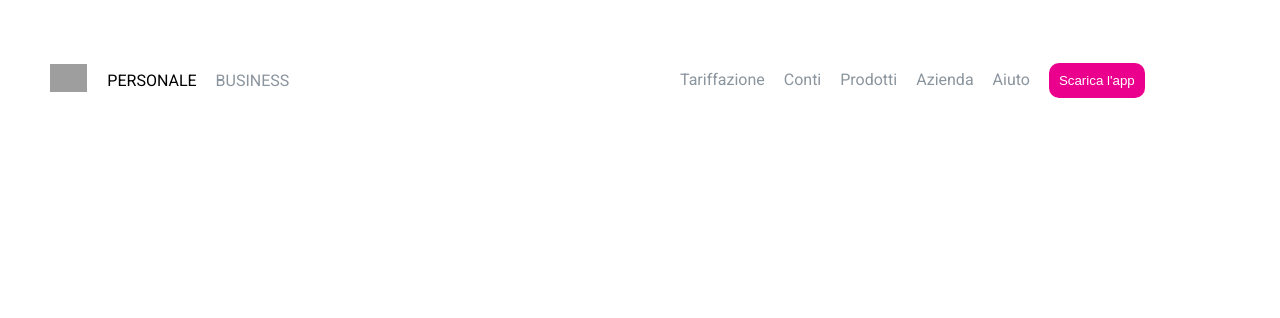
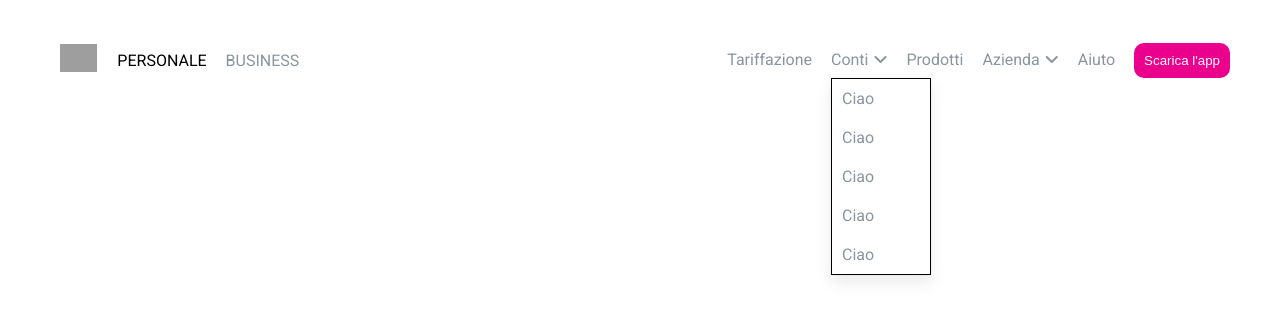
Before and after one commit to federicobartoli/js-html-css-revolut, a plain HTML site: page index.html in a window 1280 px wide. Both pictures are taken after a click on the link "Conti". Drawn offline with nearby package versions, Linux system fonts and the light colour scheme; grey boxes are pictures that could not be loaded.

Commit message:
Continuo esercizio

```diff
--- a/css/style.css
+++ b/css/style.css
@@ -10,7 +10,7 @@ header {
 }
 
 .mc-menu{
-     margin: 40px 0px 40px;
+     margin: 20px 0px 20px;
      height: 80px;
      /* background-color: red; */
 
@@ -22,6 +22,7 @@ header {
      display: flex;
      /* justify-content: center; */
      align-items: center;
+     padding-left: 10px;
 }
 
 .mc-menu-sx img {
@@ -36,6 +37,9 @@ header {
      display: flex;
      align-items: center;
      height: 100%;
+     padding-right: 10px;
+     flex-direction: row-reverse;
+     position: relative;
 }
 
 .mc-nav-margin{
@@ -66,6 +70,54 @@ header {
      text-transform: capitalize;
 }
 
+.mc-nav .mc-open-menu::after {
+     font-family: 'FontAwesome';
+     padding-left: 5px;
+     content: '\f107';
+     font-weight: 900;
+     transition: transform 0.5s;
+
+}
+
+.mc-dropdown{
+     display: inline;
+     position: relative;
+}
+.mc-dropdown2{
+     display: inline;
+     position: relative;
+}
+
+.mc-dropdown-content {
+     display: none;
+     position: absolute;
+     width: 100px;
+     left: 0px;
+     border: 1px solid black;
+     background: white;
+     box-shadow: rgba(0, 0, 0, 0.04) 0px 0px 4px 0px, rgba(0, 0, 0, 0.08) 0px 8px 16px 0px;
+}
+
+.mc-dropdown-content.mc-active{
+     display: block;
+}
+
+.mc-dropdown-content.mc-active2{
+     display: block;
+}
+
+
+.mc-dropdown-item a {
+     display: flex;
+     width: 100%;
+     text-decoration: none;
+     color: #8b959e;
+     padding: 10px;
+     transition: all 0.2s ease 0s;
+}
+
+
+
 #pg-active {
      color:black;
 }
--- a/index.html
+++ b/index.html
@@ -3,7 +3,7 @@
   <head>
      <meta charset="utf-8">
      <meta name="viewport" content="width=device-width, initial">
-     <title>Snack</title>
+     <title>Revolut</title>
      <script src="https://ajax.googleapis.com/ajax/libs/jquery/3.4.1/jquery.min.js"></script>
      <script src="https://use.fontawesome.com/667f01847b.js"></script>
     <link rel="stylesheet" href="css/12fwfede.css">
@@ -23,12 +23,30 @@
                              </div>
                           </div>
 
-                          <div class="col-xs-offset-1 col-xs-6 mc-menu-dx">
+                          <div class="col-xs-7 mc-menu-dx">
                               <div class="mc-nav mc-capitalize mc-nav-margin">
                                    <a href="#">tariffazione</a>
-                                   <a href="#">conti</a>
-                                   <a href="#">prodotti</a>
-                                   <a href="#">azienda</a>
+                                        <div class="mc-dropdown">
+                                             <a class="mc-open-menu" href="#">conti</a>
+                                             <div class="mc-dropdown-content">
+                                                     <div class="mc-dropdown-item"><a href="">ciao</a></div>
+                                                     <div class="mc-dropdown-item"><a href="">ciao</a></div>
+                                                     <div class="mc-dropdown-item"><a href="">ciao</a></div>
+                                                     <div class="mc-dropdown-item"><a href="">ciao</a></div>
+                                                     <div class="mc-dropdown-item"><a href="">ciao</a></div>
+                                             </div>
+                                        </div>
+                                        <a class=""href="#">Prodotti</a>
+                                   <div class="mc-dropdown2">
+                                        <a class="mc-open-menu" href="#">azienda</a>
+                                        <div class="mc-dropdown-content">
+                                                <div class="mc-dropdown-item"><a href="">ciao</a></div>
+                                                <div class="mc-dropdown-item"><a href="">ciao</a></div>
+                                                <div class="mc-dropdown-item"><a href="">ciao</a></div>
+                                                <div class="mc-dropdown-item"><a href="">ciao</a></div>
+                                                <div class="mc-dropdown-item"><a href="">ciao</a></div>
+                                        </div>
+                                   </div>
                                    <a href="#">aiuto</a>
                                    <button id="btn-purple">Scarica l'app</button>
                               </div>
--- a/js/main.js
+++ b/js/main.js
@@ -1,4 +1,35 @@
 $(document).ready(function () {
+
+     // $('.mc-dropdown').click(function(){
+     //      if($(this).children('div').is(':visible')){
+     //      $(this).children('div').slideUp(500);
+     //      }
+     //      else{
+     //      $(this).children('div').toggle();
+     //      }
+     // })
+
+     $('.mc-dropdown').click(function(){
+          if($('div').hasClass('mc-active')) {
+          $(this).children('div').removeClass('mc-active');
+          $('.mc-dropdown2').children('div').removeClass('mc-active2');
+          } else {
+          $(this).children('div').addClass('mc-active');
+          $('.mc-dropdown2').children('div').removeClass('mc-active2');
+          }
+
+     })
+
+     $('.mc-dropdown2').click(function(){
+          if($('div').hasClass('mc-active2')) {
+          $(this).children('div').removeClass('mc-active2');
+          } else  {
+          $(this).children('div').addClass('mc-active2');
+          $('.mc-dropdown').children('div').removeClass('mc-active');
+          }
+
+     })
+
 
 
 
```
Also changed, not shown: 1 other file.
